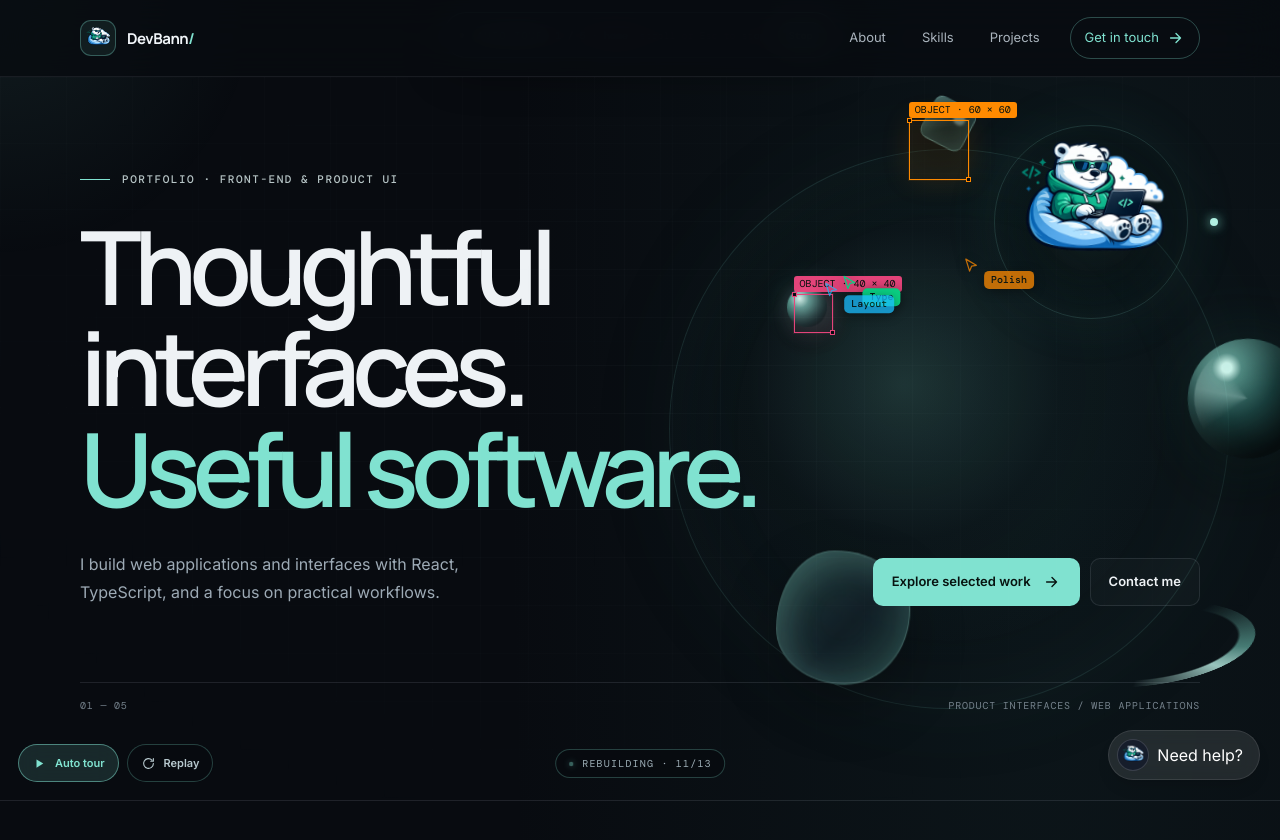
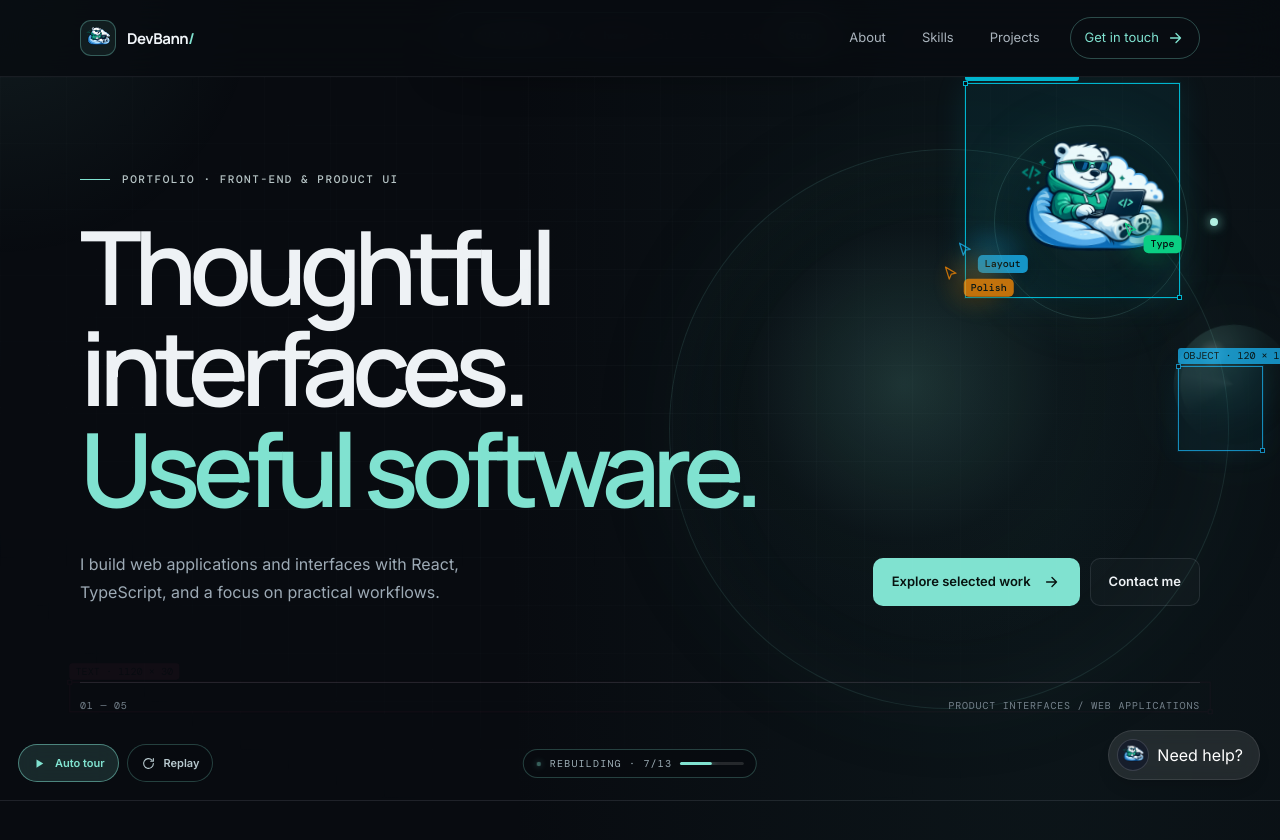
Before and after one commit to Bann001/elii, a React (Vite) app: page / in a window 1280 px wide. Both pictures are taken after a click on the button "Auto tour". Shown: the top 840 px of the page. Built offline with nearby package versions, Linux system fonts and the light colour scheme.

Commit message:
Smooth swarm tour pacing and follow rebuilt elements with scroll

```diff
--- a/src/PortfolioRefresh.tsx
+++ b/src/PortfolioRefresh.tsx
@@ -183,11 +183,23 @@ export default function PortfolioRefresh() {
   const [tourActive, setTourActive] = useState(false)
   const [tourIndex, setTourIndex] = useState(0)
   const rootRef = useRef<HTMLDivElement | null>(null)
+  const tourActiveRef = useRef(false)
+  const advanceTimer = useRef(0)
   useAmbientMotion(rootRef)
 
-  const stopTour = () => setTourActive(false)
+  useEffect(() => {
+    tourActiveRef.current = tourActive
+  }, [tourActive])
+
+  useEffect(() => () => window.clearTimeout(advanceTimer.current), [])
+
+  const stopTour = () => {
+    window.clearTimeout(advanceTimer.current)
+    setTourActive(false)
+  }
 
   const startTour = () => {
+    window.clearTimeout(advanceTimer.current)
     setTourActive(true)
     setTourIndex(0)
     setReplayKey((key) => key + 1)
@@ -195,20 +207,28 @@ export default function PortfolioRefresh() {
   }
 
   const handleBuilt = (index: number) => {
-    if (!tourActive) return
+    if (!tourActiveRef.current) return
     if (index >= SECTION_IDS.length - 1) {
       setTourActive(false)
       return
     }
     const next = index + 1
-    setTourIndex(next)
-    document.getElementById(SECTION_IDS[next])?.scrollIntoView({ behavior: 'smooth', block: 'start' })
+    // Let the finished section settle before gliding to the next one.
+    window.clearTimeout(advanceTimer.current)
+    advanceTimer.current = window.setTimeout(() => {
+      if (!tourActiveRef.current) return
+      document.getElementById(SECTION_IDS[next])?.scrollIntoView({ behavior: 'smooth', block: 'start' })
+      setTourIndex(next)
+    }, 700)
   }
 
   // Any deliberate user input ends the tour and hands control back.
   useEffect(() => {
     if (!tourActive) return
-    const cancel = () => setTourActive(false)
+    const cancel = () => {
+      window.clearTimeout(advanceTimer.current)
+      setTourActive(false)
+    }
     const onKey = (event: KeyboardEvent) => {
       if (event.key === 'Escape') cancel()
     }
--- a/src/SwarmBuild.tsx
+++ b/src/SwarmBuild.tsx
@@ -155,7 +155,7 @@ export function BuildSection({
       const saved = targets.map((target) => ({ el: target.el, style: target.el.getAttribute('style') }))
       targets.forEach((target) => {
         const el = target.el
-        el.style.transition = 'opacity .3s ease, transform .45s cubic-bezier(.16,1,.3,1), clip-path .5s steps(26,end)'
+        el.style.transition = 'opacity .45s ease, transform .65s cubic-bezier(.16,1,.3,1), clip-path .8s steps(40,end)'
         el.style.opacity = '0'
         // Text starts fully clipped so it reveals like a typewriter.
         if (target.kind === 'text') el.style.clipPath = 'inset(0 100% 0 0)'
@@ -171,11 +171,24 @@ export function BuildSection({
       setStatus('building')
       setProgress({ current: 0, total: targets.length })
 
-      const STEP = 250
+      // Slower, cinematic pacing so each element can be seen being built.
+      const STEP = 420
       targets.forEach((target, index) => {
-        const at = 140 + index * STEP
+        const at = 200 + index * STEP
 
         timers.push(window.setTimeout(() => {
+          // During the tour, glide the viewport to whatever is being built
+          // if it isn't already comfortably on screen.
+          if (tourActive) {
+            const rect = target.el.getBoundingClientRect()
+            const margin = 96
+            const onScreen = rect.top >= margin && rect.bottom <= window.innerHeight - margin
+            if (!onScreen) {
+              const top = window.scrollY + rect.top - (window.innerHeight - rect.height) / 2
+              window.scrollTo({ top: Math.max(0, top), behavior: 'smooth' })
+            }
+          }
+
           setBoxes((prev) => [...prev, target])
           setCursor({
             x: target.rect.left + Math.min(target.rect.width / 2, 140),
@@ -193,7 +206,7 @@ export function BuildSection({
 
         timers.push(window.setTimeout(() => {
           setBoxes((prev) => prev.filter((box) => box.id !== target.id))
-        }, at + 420))
+        }, at + 720))
       })
 
       timers.push(window.setTimeout(() => {
@@ -202,7 +215,7 @@ export function BuildSection({
         restore = null
         setStatus('done')
         onBuilt?.(index)
-      }, 140 + targets.length * STEP + 520))
+      }, 200 + targets.length * STEP + 820))
     }
 
     startRef.current = start
@@ -269,7 +282,7 @@ export function BuildSection({
                   initial={{ width: 0, height: 0, opacity: 0 }}
                   animate={{ width: box.rect.width, height: box.rect.height, opacity: 1 }}
                   exit={{ opacity: 0, scale: 1.02 }}
-                  transition={{ duration: 0.28, ease: [0.16, 1, 0.3, 1] }}
+                  transition={{ duration: 0.45, ease: [0.16, 1, 0.3, 1] }}
                 >
                   <span className="swarm-box__badge">{box.label}</span>
                 </motion.div>
@@ -286,7 +299,7 @@ export function BuildSection({
                   y: cursor.y + agent.oy,
                   opacity: cursor.visible ? (index === 0 ? 1 : 0.75) : 0,
                 }}
-                transition={{ type: 'spring', stiffness: 230 - index * 35, damping: 24, delay: index * 0.05 }}
+                transition={{ type: 'spring', stiffness: 140 - index * 22, damping: 20, delay: index * 0.08 }}
               >
                 <span className="swarm-cursor__glyph">
                   <svg viewBox="0 0 24 24" fill="none" aria-hidden="true">
@@ -300,6 +313,9 @@ export function BuildSection({
             <div className="swarm-hud">
               <span className="swarm-hud__dot" />
               REBUILDING · {progress.current}/{progress.total}
+              <span className="swarm-hud__track">
+                <span style={{ width: `${progress.total ? (progress.current / progress.total) * 100 : 0}%` }} />
+              </span>
             </div>
           </motion.div>
         ) : null}
--- a/src/portfolio-refresh.css
+++ b/src/portfolio-refresh.css
@@ -278,12 +278,15 @@ a { color: inherit; }
 @keyframes swarm-caret { 50% { opacity: 0; } }
 
 .swarm-cursor { position: absolute; display: inline-flex; align-items: flex-start; gap: 4px; color: var(--c); filter: drop-shadow(0 2px 6px rgba(0,0,0,.5)); }
+.swarm-cursor::before { content: ''; position: absolute; z-index: -1; inset: -14px; border-radius: 50%; background: radial-gradient(circle, color-mix(in srgb, var(--c) 32%, transparent), transparent 68%); filter: blur(7px); }
 .swarm-cursor__glyph { display: grid; width: 18px; height: 18px; place-items: center; }
 .swarm-cursor__glyph svg { width: 18px; height: 18px; }
 .swarm-cursor__name { margin-top: 14px; padding: 3px 7px; border-radius: 5px; background: var(--c); color: #06120f; font: 500 10px/1.2 var(--pr-mono); white-space: nowrap; }
 
 .swarm-hud { position: absolute; left: 50%; bottom: 22px; transform: translateX(-50%); display: inline-flex; align-items: center; gap: 8px; padding: 7px 12px; border: 1px solid rgba(128,226,208,.25); border-radius: 999px; background: rgba(8,11,16,.85); color: #9fb0b8; font: 10px var(--pr-mono); letter-spacing: .12em; white-space: nowrap; }
 .swarm-hud__dot { width: 6px; height: 6px; border-radius: 50%; background: var(--pr-accent); box-shadow: 0 0 10px var(--pr-accent); animation: swarm-pulse 1s ease-in-out infinite alternate; }
+.swarm-hud__track { width: 64px; height: 3px; overflow: hidden; border-radius: 999px; background: rgba(255,255,255,.12); }
+.swarm-hud__track > span { display: block; height: 100%; border-radius: inherit; background: var(--pr-accent); box-shadow: 0 0 8px rgba(128,226,208,.7); transition: width .35s ease; }
 @keyframes swarm-pulse { to { opacity: .35; transform: scale(.7); } }
 
 .pr-build-controls { position: fixed; z-index: 45; left: 18px; bottom: 18px; display: flex; gap: 8px; }
```
